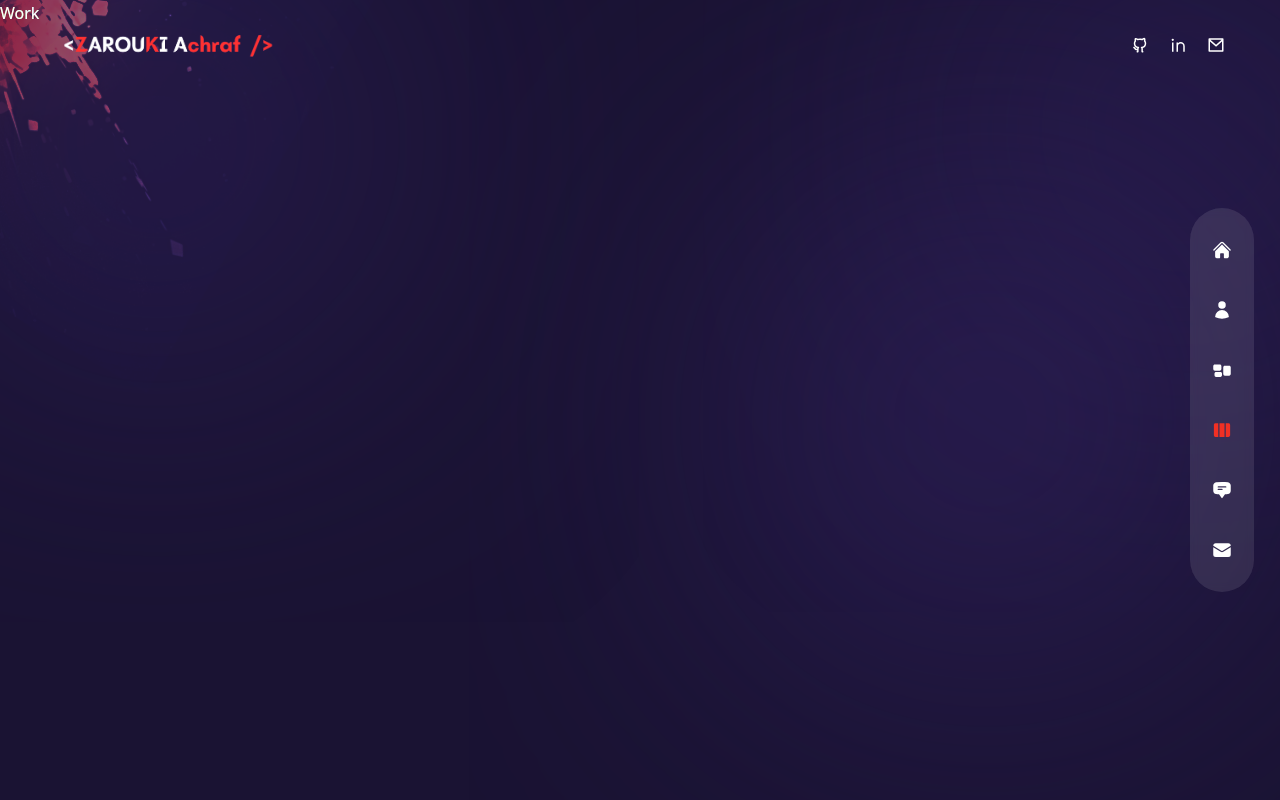
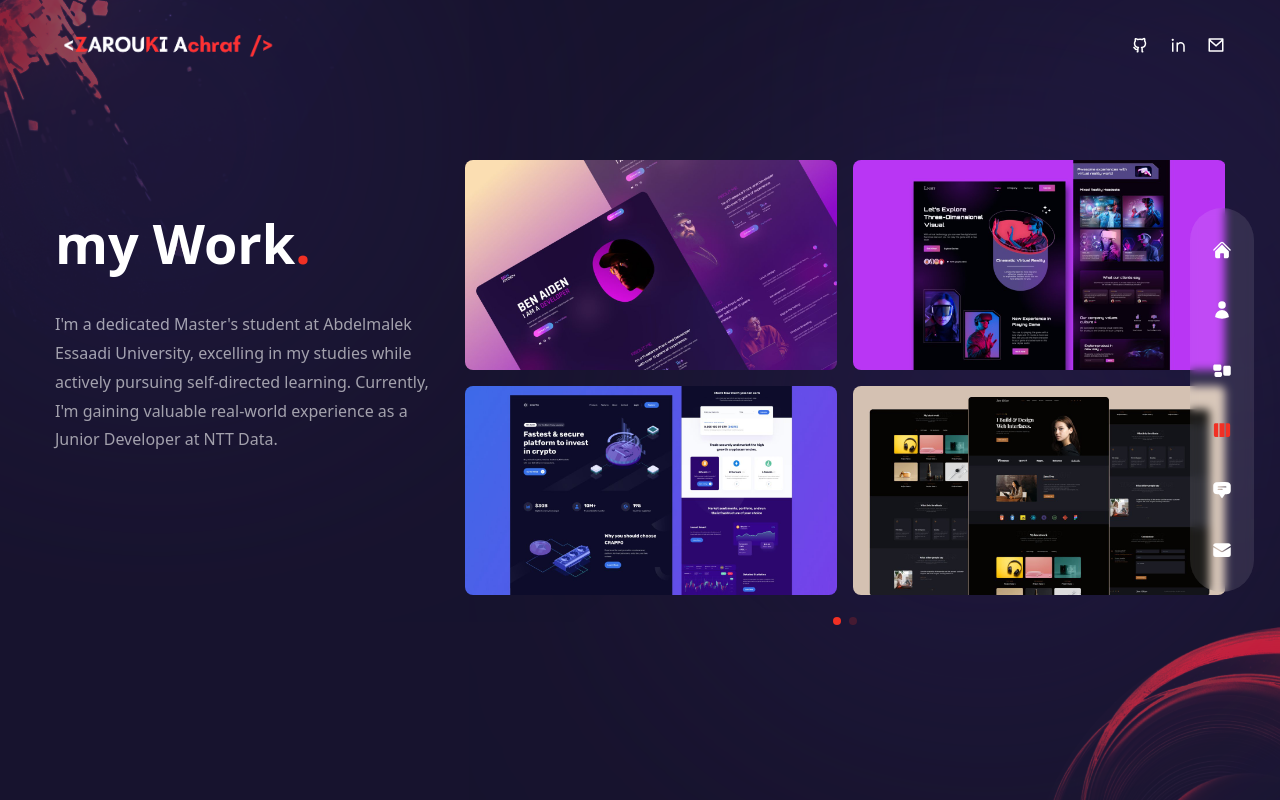
Before and after one commit to Achraftraf/Achraftraf.github.io, a Next.js app: page /work in a window 1280 px wide. Built offline with nearby package versions, Linux system fonts and the light colour scheme.

Commit message:
this is the section of the work i add it to add my projet into it

```diff
--- a/components/WorkSlider.js
+++ b/components/WorkSlider.js
@@ -1,51 +1,79 @@
-// data
+import React, { useState } from 'react';
+import { Swiper, SwiperSlide } from 'swiper/react';
+import SwiperCore, { Pagination } from 'swiper/core';
+import 'swiper/swiper-bundle.css';
+import { motion } from 'framer-motion'; // Import motion from framer-motion
+
+// Initialize SwiperCore modules
+SwiperCore.use([Pagination]);
+
 const workSlides = {
   slides: [
     {
       images: [
-        {
-          title: 'title',
-          path: '/thumb1.jpg',
-        },
-        {
-          title: 'title',
-          path: '/thumb2.jpg',
-        },
-        {
-          title: 'title',
-          path: '/thumb3.jpg',
-        },
-        {
-          title: 'title',
-          path: '/thumb4.jpg',
-        },
+        { path: '/thumb1.jpg', title: 'Image 1 Title' },
+        { path: '/thumb2.jpg', title: 'Image 2 Title' },
+        { path: '/thumb3.jpg', title: 'Image 3 Title' },
+        { path: '/thumb4.jpg', title: 'Image 4 Title' },
       ],
     },
     {
       images: [
-        {
-          title: 'title',
-          path: '/thumb4.jpg',
-        },
-        {
-          title: 'title',
-          path: '/thumb1.jpg',
-        },
-        {
-          title: 'title',
-          path: '/thumb2.jpg',
-        },
-        {
-          title: 'title',
-          path: '/thumb3.jpg',
-        },
+        { path: '/thumb1.jpg', title: 'Image 5 Title' },
+        { path: '/thumb2.jpg', title: 'Image 6 Title' },
+        { path: '/thumb3.jpg', title: 'Image 7 Title' },
+        { path: '/thumb4.jpg', title: 'Image 8 Title' },
       ],
     },
   ],
 };
 
 const WorkSlider = () => {
-  return <div>Work Slider</div>;
+  const [hoveredIndex, setHoveredIndex] = useState(null);
+
+  return (
+    <Swiper
+      spaceBetween={10}
+      pagination={{ clickable: true }}
+      modules={[Pagination]}
+      className='h-[280px] sm:h-[480px]'
+    >
+      {workSlides.slides.map((slide, slideIndex) => (
+        <SwiperSlide key={slideIndex}>
+          <motion.div
+            initial={{ opacity: 0 }}
+            animate={{ opacity: 1 }}
+            exit={{ opacity: 0 }}
+            transition={{ duration: 0.5 }}
+            className='grid grid-cols-2 grid-rows-2 gap-4'
+          >
+            {slide.images.map((image, imageIndex) => (
+              <motion.div
+                key={imageIndex}
+                whileHover={{ scale: 1.05 }}
+                whileTap={{ scale: 0.95 }}
+                className='relative overflow-hidden rounded-lg'
+                onMouseEnter={() => setHoveredIndex(imageIndex)}
+                onMouseLeave={() => setHoveredIndex(null)}
+              >
+                <motion.img
+                  src={image.path}
+                  alt={`Image ${imageIndex}`}
+                  className='w-full h-full object-cover transition-transform duration-300'
+                />
+                {/* overlay gradient */}
+                <div className={`absolute inset-0 bg-gradient-to-l from-transparent to-[#e838cc] ${hoveredIndex === imageIndex ? 'opacity-80' : 'opacity-0'} transition-all duration-700`}></div>
+                {/* title */}
+                <div className={`absolute top-1/2 left-1/2 transform -translate-x-1/2 -translate-y-1/2 text-white text-center ${hoveredIndex === imageIndex ? 'opacity-100' : 'opacity-0'} transition-all duration-300`}>
+                  <span>{image.title}</span>
+                </div>
+              </motion.div>
+            ))}
+          </motion.div>
+        </SwiperSlide>
+      ))}
+    </Swiper>
+  );
 };
 
 export default WorkSlider;
--- a/pages/work/index.js
+++ b/pages/work/index.js
@@ -1,5 +1,44 @@
+import React from 'react';
+import WorkSlider from '../../components/WorkSlider';
+import Bulb from '../../components/Bulb';
+import Circles from '../../components/Circles';
+import { motion } from 'framer-motion';
+import { fadeIn, stagger } from '../../variants'; // Import additional animation variants
+
 const Work = () => {
-  return <div>Work</div>;
+  return (
+    <motion.div
+      variants={stagger}
+      initial='hidden'
+      animate='show'
+      exit='hidden'
+      className='h-full bg-primary/30 py-36 flex items-center'>
+      <Circles />
+      <div className='container mx-auto'>
+        <motion.div
+          variants={fadeIn('up', 0.2)}
+          className='flex flex-col xl:flex-row gap-x-8'>
+          <motion.div
+            className='text-center flex xl:w-[30vm] flex-col lg:text-left mb-4 xl:mb-0'>
+            <motion.h2 variants={fadeIn('up', 0.2)} className='h2 xl:mt-12'>
+              my Work<span className='text-accent'>.</span>
+            </motion.h2>
+            <motion.p
+              variants={fadeIn('up', 0.2)}
+              className='m-4 max-w-[400px] mx-auto lg:mx-0'>
+              I'm a dedicated Master's student at Abdelmalek Essaadi University, excelling in my studies while actively pursuing self-directed learning. Currently, I'm gaining valuable real-world experience as a Junior Developer at NTT Data.
+            </motion.p>
+          </motion.div>
+          <motion.div
+            variants={fadeIn('down', 0.6)}
+            className='w-full xl:max-w-[65%]'>
+            <WorkSlider />
+          </motion.div>
+        </motion.div>
+      </div>
+      {/* <Bulb /> */}
+    </motion.div>
+  );
 };
 
 export default Work;
```
